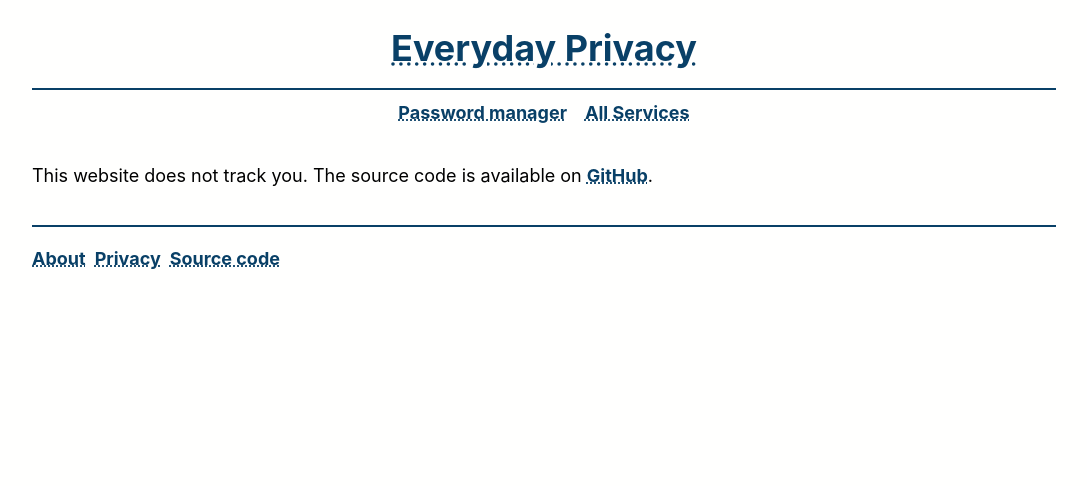
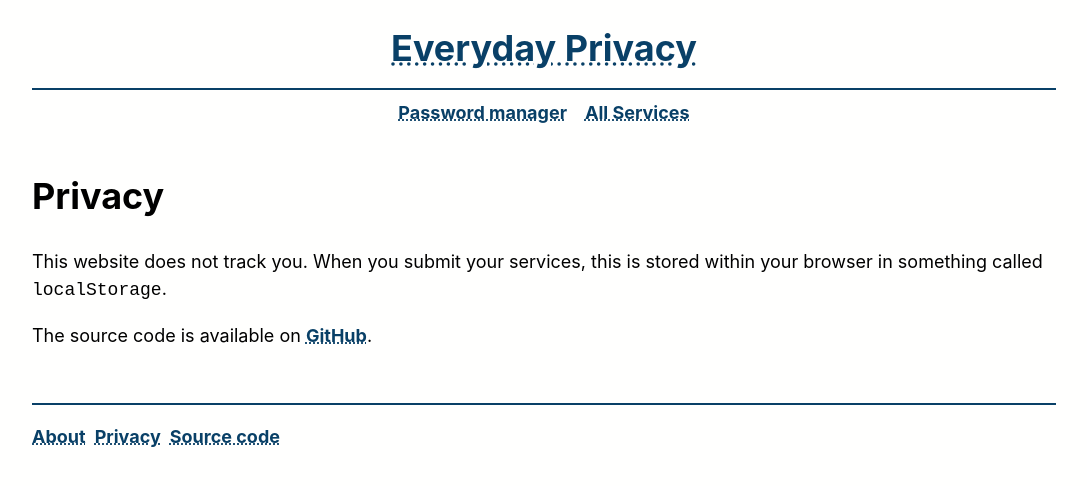
Before and after one commit to timharek/everyday-privacy, a Jekyll site: the page built from _pages/privacy.md, in a window 1280 px wide. Shown: the top 486 px of the page, without its empty margins (96-1183 px from the left). Built offline with Jekyll 4.4.1, drawn with Linux system fonts in a browser that asks for light colours.

Commit message:
Add separate page layout
Also add new illustration to about page

Signed-off-by: Tim Hårek Andreassen <tim@harek.dev>

```diff
--- /dev/null
+++ b/_layouts/page.html
@@ -0,0 +1,11 @@
+---
+layout: default
+---
+
+<div class="content">
+    {% if page.image %} {% include {{ page.image }} %} {% endif %}
+    <section>
+        <h1>{{ page.title }}</h1>
+        {{ content }}
+    </section>
+</div>
--- a/_pages/privacy.md
+++ b/_pages/privacy.md
@@ -1,8 +1,10 @@
 ---
-layout: default
+layout: page
 title: Privacy
 permalink: /privacy
 menu: footer
 ---
 
-This website does not track you. The source code is available on [GitHub]({{ site.github }}).
+This website does not track you. When you submit your services, this is stored within your browser in something called `localStorage`.
+
+The source code is available on [GitHub]({{ site.github }}).
--- a/assets/_sass/layouts/_index.scss
+++ b/assets/_sass/layouts/_index.scss
@@ -1 +1 @@
-@import "services", "pwdmanagers";
+@import "services", "pwdmanagers", "page";
--- /dev/null
+++ b/assets/_sass/layouts/_page.scss
@@ -0,0 +1,24 @@
+.content {
+    width: 100%;
+    display: flex;
+    justify-content: space-between;
+    align-items: center;
+    align-content: center;
+    gap: 1em;
+
+    @media (max-width: $breakpoint-medium) {
+        flex-direction: column;
+    }
+
+    svg {
+        max-width: 50%;
+
+        @media (max-width: $breakpoint-small) {
+            max-width: 75%;
+        }
+    }
+
+    h1 {
+        font-size: 2em;
+    }
+}
```
Also changed, not shown: _pages/about.md (+2 -1 lines), _includes/assets/privacy-settings.svg (added).
